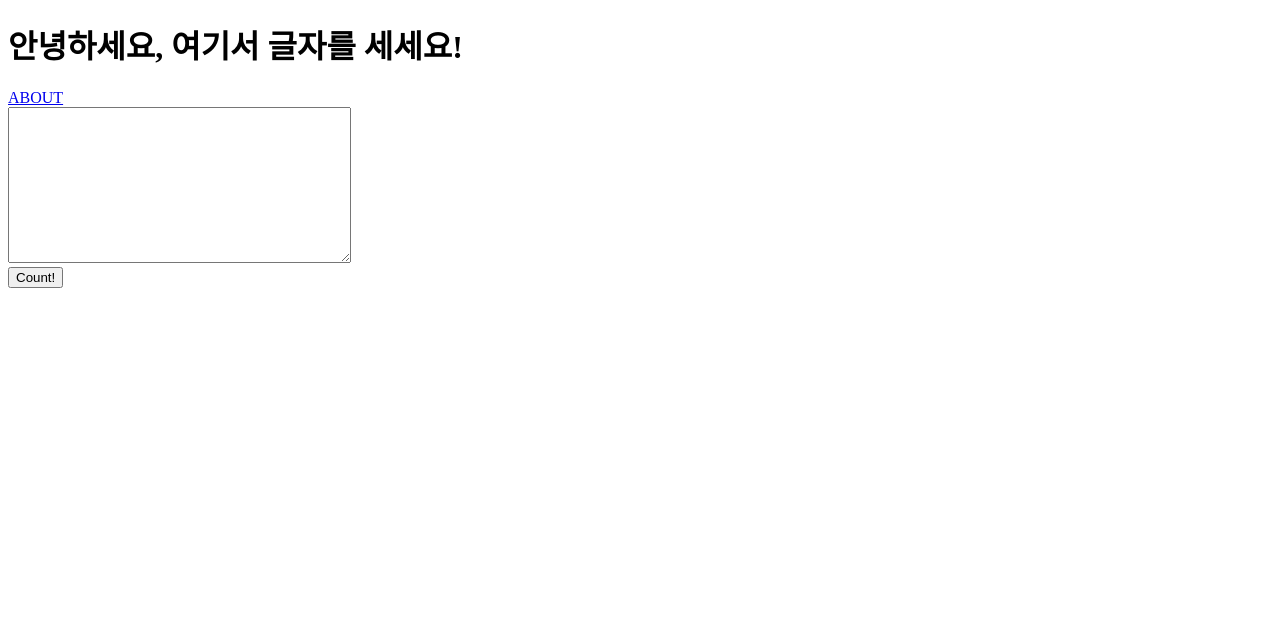
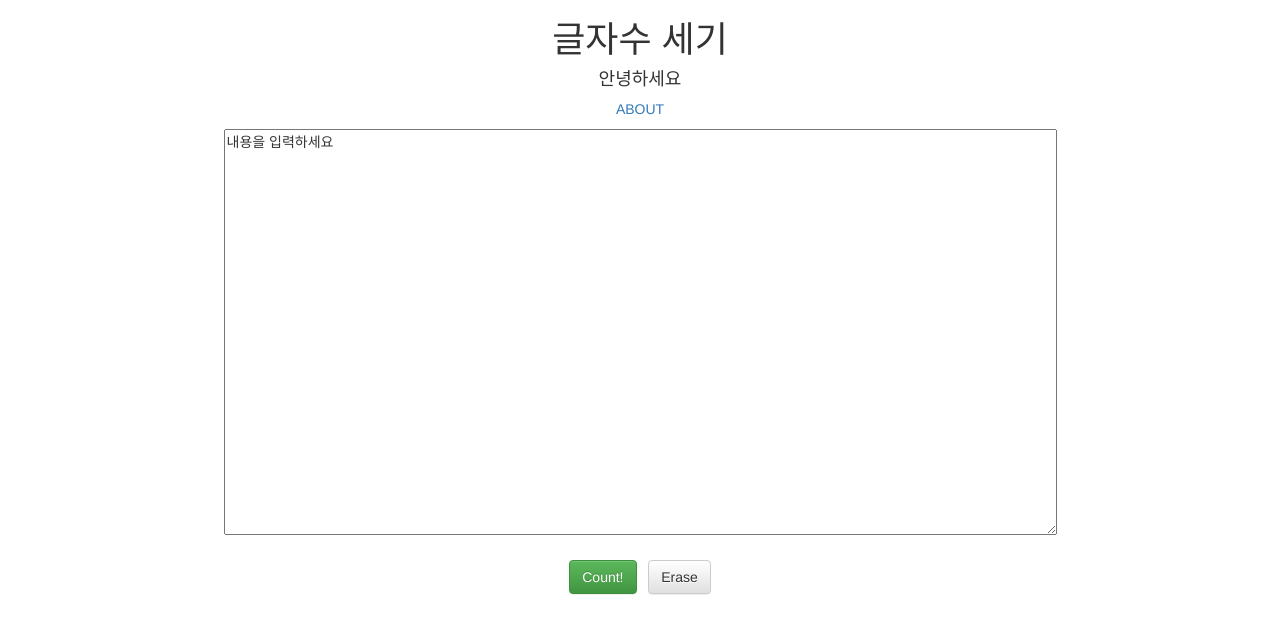
Before and after one commit to YeomJunghee/Wordcounter_0116, a Django app: page / in a window 1280 px wide. Shown: the top 634 px of the page. Run offline with Django 3.2, Linux system fonts and the light colour scheme; some libraries are stand-ins or nearby versions.

Commit message:
HomeWork

```diff
--- a/myapp/templates/home.html
+++ b/myapp/templates/home.html
@@ -1,17 +1,49 @@
 <!DOCTYPE html>
 
+<head>
+
+    <script
+    src="https://code.jquery.com/jquery-3.3.1.js"
+    integrity="sha256-2Kok7MbOyxpgUVvAk/HJ2jigOSYS2auK4Pfzbm7uH60="
+    crossorigin="anonymous"></script>
+
+    <!-- 합쳐지고 최소화된 최신 CSS -->
+    <link rel="stylesheet" href="https://maxcdn.bootstrapcdn.com/bootstrap/3.3.2/css/bootstrap.min.css">
+
+    <!-- 부가적인 테마 -->
+    <link rel="stylesheet" href="https://maxcdn.bootstrapcdn.com/bootstrap/3.3.2/css/bootstrap-theme.min.css">
+
+    <!-- 합쳐지고 최소화된 최신 자바스크립트 -->
+    <script src="https://maxcdn.bootstrapcdn.com/bootstrap/3.3.2/js/bootstrap.min.js"></script>
+
+</head>
+
 <body>
-    <h1>안녕하세요, 여기서 글자를 세세요!</h1>
+    <div class="container">
+        <div style="text-align:center">
 
-    <a href="{%url 'about'%}">ABOUT</a>
+        <p>
+            <h1>글자수 세기</h1>
+            <h4>안녕하세요<br></h4>
 
-    <form action="{%url 'result'%}">
-        <textarea cols="40" rows="10" name="fulltext"></textarea>
-        <br>
+            <a href="{%url 'about'%}">ABOUT</a>
+        </p>
 
-        <input type="submit" value="Count!">
-    </form>
+        <p>
+            <form action="{%url 'result'%}">
 
+                <textarea cols="100" rows="20" name= "fulltext" onclick="if(this.value=='내용을 입력하세요'){this.value=''}">내용을 입력하세요</textarea>
 
+                <br><br>
+
+                <input type="submit" value="Count!" class="btn btn-success">
+                &nbsp;
+                <input type ="reset" value="Erase" class="btn btn-default">
+
+            </form>
+        </p>
+
+    </div>
+     </div>
 
 </body>
--- a/myapp/views.py
+++ b/myapp/views.py
@@ -10,7 +10,10 @@ def about(request):
 
 def result(request):
     text = request.GET['fulltext']
+
     words = text.split()
+    #split - 괄호 안의 값으로 문자열을 나누어줌
+
     word_dictionary={}
 
     for word in words:
@@ -21,4 +24,5 @@ def result(request):
             #add to dictionary
             word_dictionary[word]=1
 
-    return render(request, 'result.html', {'full': text,'total': len(words), 'di':word_dictionary.items()})
+    #len = 문자열 길이 세는 함수
+    return render(request, 'result.html', {'full': text,'total': len(text),'total_s':len(text.replace(" ", "")) ,'di':word_dictionary.items()})
```
Also changed, not shown: myapp/templates/result.html (+30 -1 lines).
